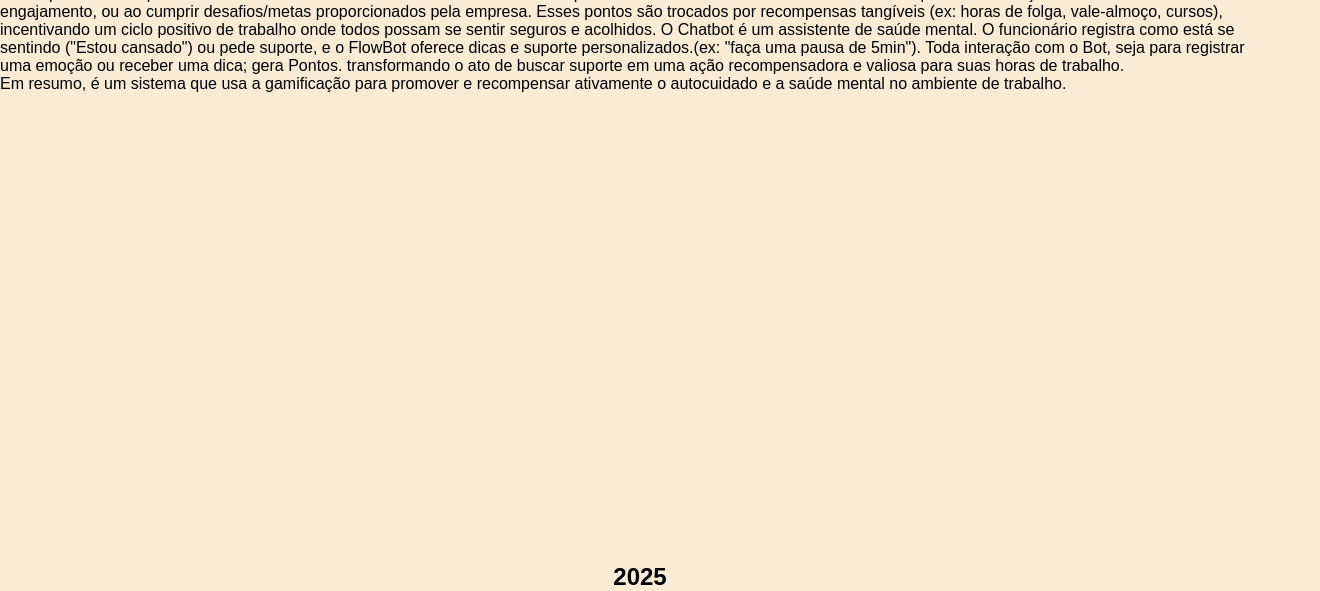
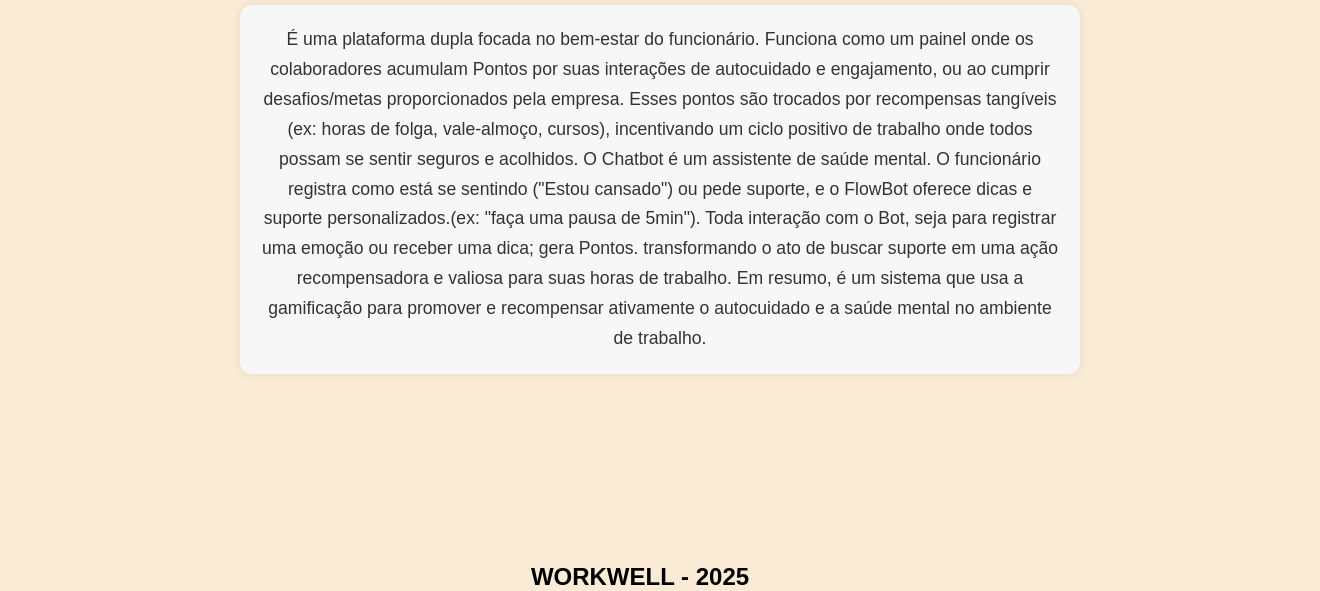
Before and after one commit to G-Barca/GS, a plain HTML site: page html/sobre.html in a window 1280 px wide. Shown: the part 209-800 px from the top of the page, 1320 px wide, since content can reach past the window. Drawn offline with Linux system fonts and the light colour scheme; a web font is replaced by a local one.

Commit message:
Mudanças nas páginas de integrantes e sobre. Agora estão propriamente estilizadas/sem placeholders

```diff
--- a/css/style.css
+++ b/css/style.css
@@ -636,3 +636,27 @@ font-size: 1.2rem;
     font-weight: bold;
     z-index: 1000;
 }
+
+
+/* Página Sobre */
+
+.sobre-section {
+    width: 100%;
+    display: flex;
+    justify-content: center;
+    padding: 20px;
+}
+
+.sobre-pag {
+    max-width: 800px;
+    text-align: center;
+    font-size: 1.1rem;
+    line-height: 1.7;
+    color: #333;
+    margin: 0 auto;
+    padding: 20px;
+
+    background: #f7f7f7;
+    border-radius: 12px;
+    box-shadow: 0 0 10px rgba(0,0,0,0.08);
+}
--- a/html/sobre.html
+++ b/html/sobre.html
@@ -60,22 +60,20 @@
 
 
 <main>
-    <!--  -->
 <article>
     <br>
    <strong><h2 class="faq-h2">SOBRE</h2></strong>
 
-<section>
+<section class="sobre-section">
 
 
-    <p>
-        é uma plataforma dupla focada no bem-estar do funcionário.
+    <p class="sobre-pag">
+        É uma plataforma dupla focada no bem-estar do funcionário.
 
 Funciona como um painel onde os colaboradores acumulam Pontos por suas interações de autocuidado e engajamento, ou ao cumprir desafios/metas proporcionados pela empresa. Esses pontos são trocados por recompensas tangíveis (ex: horas de folga, vale-almoço, cursos), incentivando um ciclo positivo de trabalho onde todos possam se sentir seguros e acolhidos.
 O Chatbot é um assistente de saúde mental. O funcionário registra como está se sentindo ("Estou cansado") ou pede suporte, e o FlowBot oferece dicas e suporte personalizados.(ex: "faça uma pausa de 5min"). Toda interação com o Bot, seja para registrar uma emoção ou receber uma dica; gera Pontos. transformando o ato de buscar suporte em uma ação recompensadora e valiosa para suas horas de trabalho.
-<p></p>
 Em resumo, é um sistema que usa a gamificação para promover e recompensar ativamente o autocuidado e a saúde mental no ambiente de trabalho.
-    </p>
+
 </section>
 
 
@@ -86,7 +84,7 @@ Em resumo, é um sistema que usa a gamificação para promover e recompensar ati
 
 
 
-<strong><footer>2025</footer></strong>
+<strong><footer>WORKWELL - 2025</footer></strong>
 <script src="../js/script.js"></script>
 </body>
 </html>
```
Also changed, not shown: html/contato.html (+1 -1 lines), html/faq.html (+1 -1 lines), html/integrantes.html (+23 -27 lines), html/rewards.html (+1 -1 lines), index.html (+1 -1 lines), assets/guilherme-p.png (added), assets/juliana-p.png (added), assets/lucas-p.png (added).
